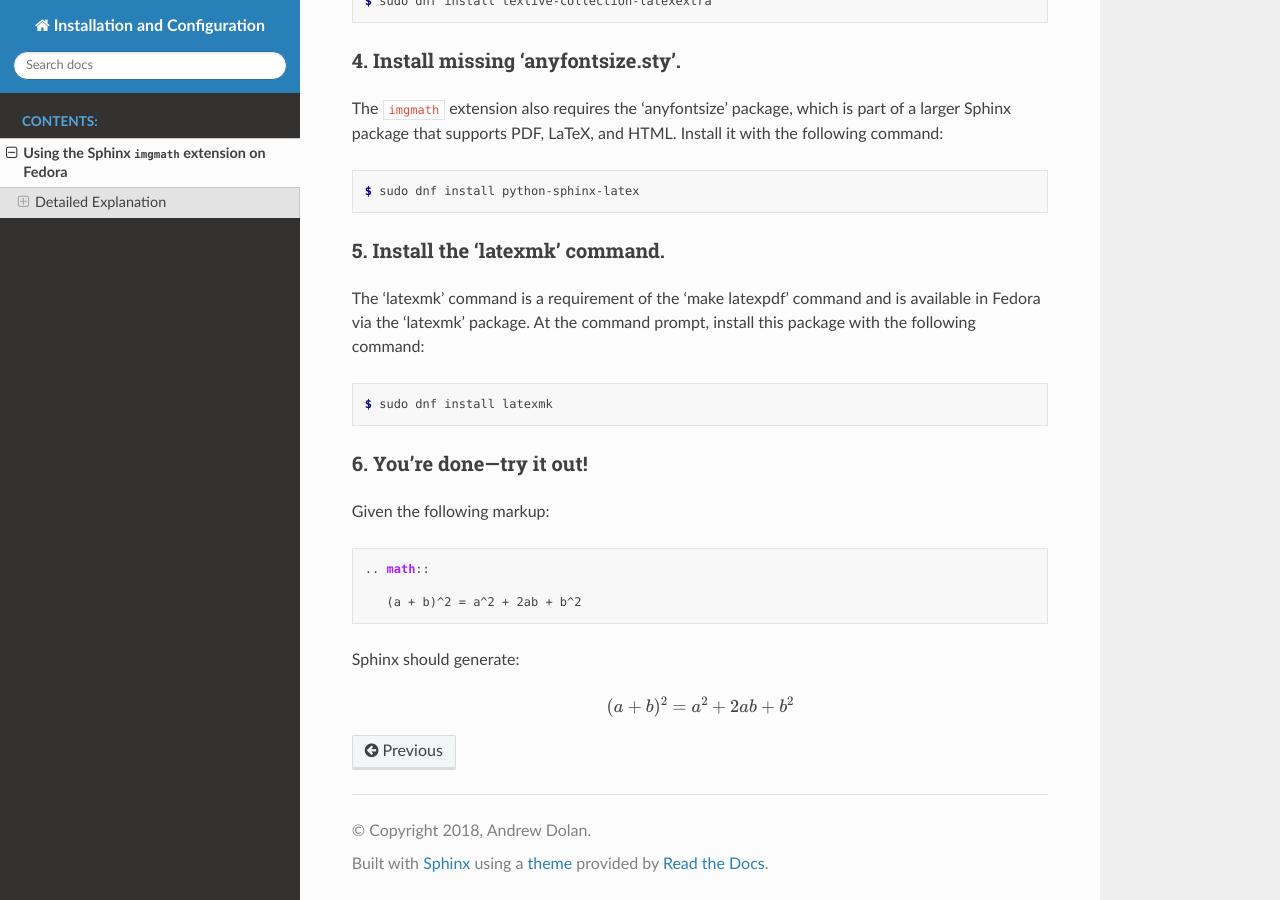
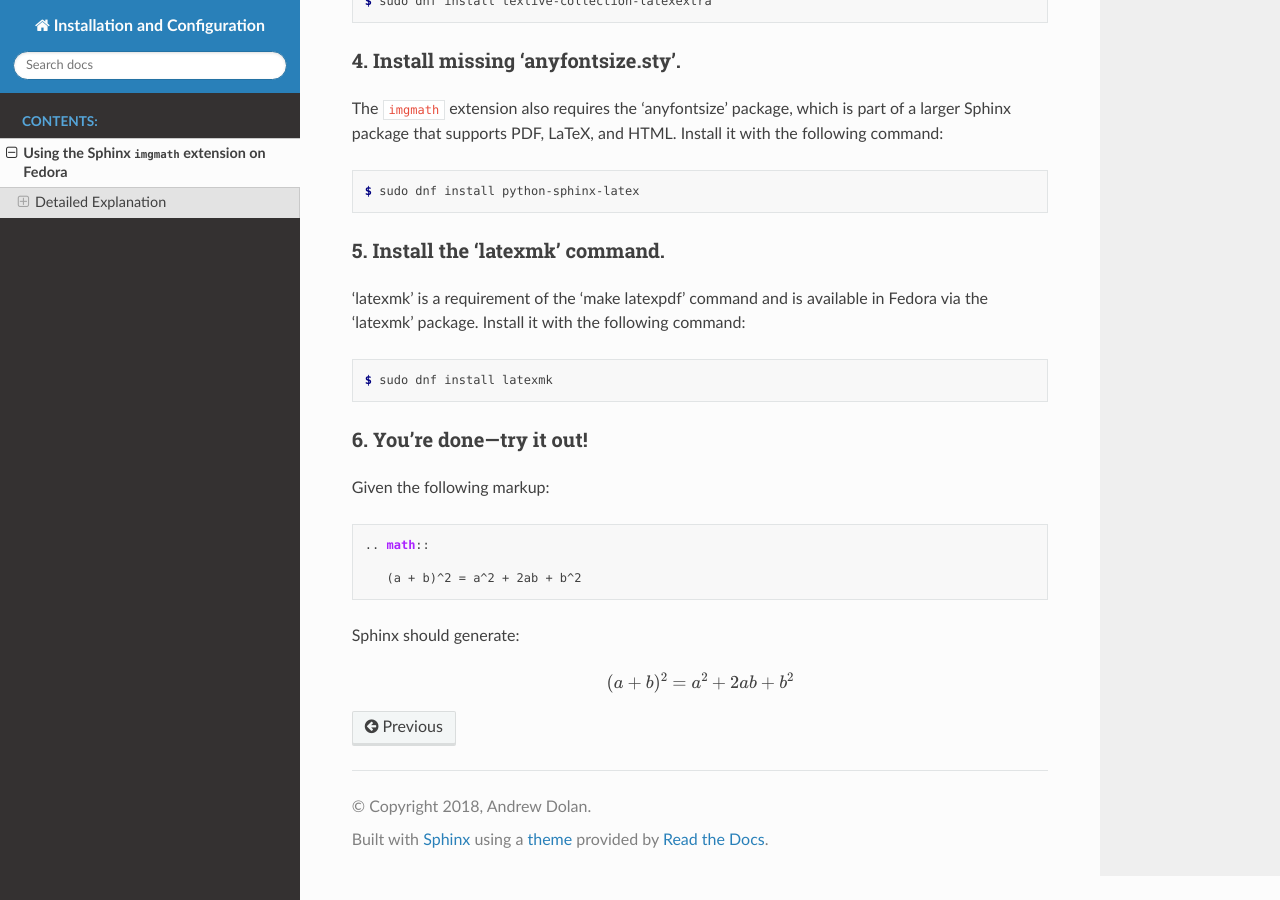
Before and after one commit to drewdolan/installation-and-configuration, a Sphinx documentation site: the page built from source/imgmath-on-fedora.rst, in a window 1280 px wide and 900 px high, scrolled down 1436 px. Built offline with Sphinx 7.4.7 and the Read the Docs theme 2.0.0, drawn with Linux system fonts in a browser that asks for light colours; formulas are drawn with MathJax 3.

Commit message:
minor grammar edit for more concise and consistent language

```diff
--- a/source/imgmath-on-fedora.rst
+++ b/source/imgmath-on-fedora.rst
@@ -97,9 +97,8 @@ Install it with the following command::
 5. Install the 'latexmk' command.
 ---------------------------------
 
-The 'latexmk' command is a requirement of the 'make latexpdf' command
-and is available in Fedora via the 'latexmk' package. At the command prompt,
-install this package with the following command::
+'latexmk' is a requirement of the 'make latexpdf' command and is available
+in Fedora via the 'latexmk' package. Install it with the following command::
 
     $ sudo dnf install latexmk
 
```
